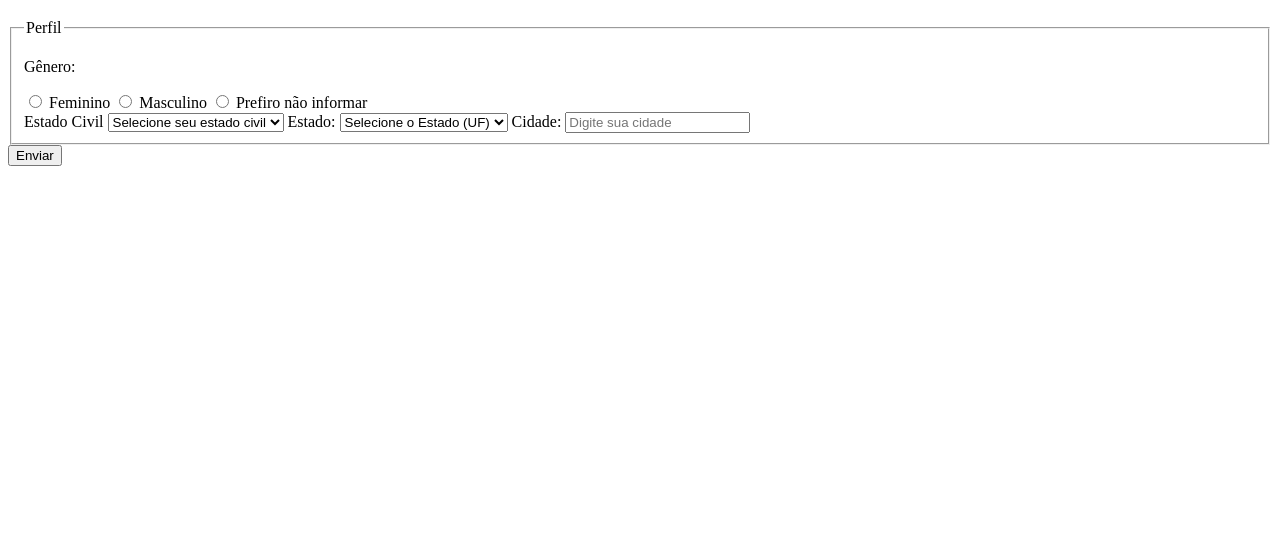
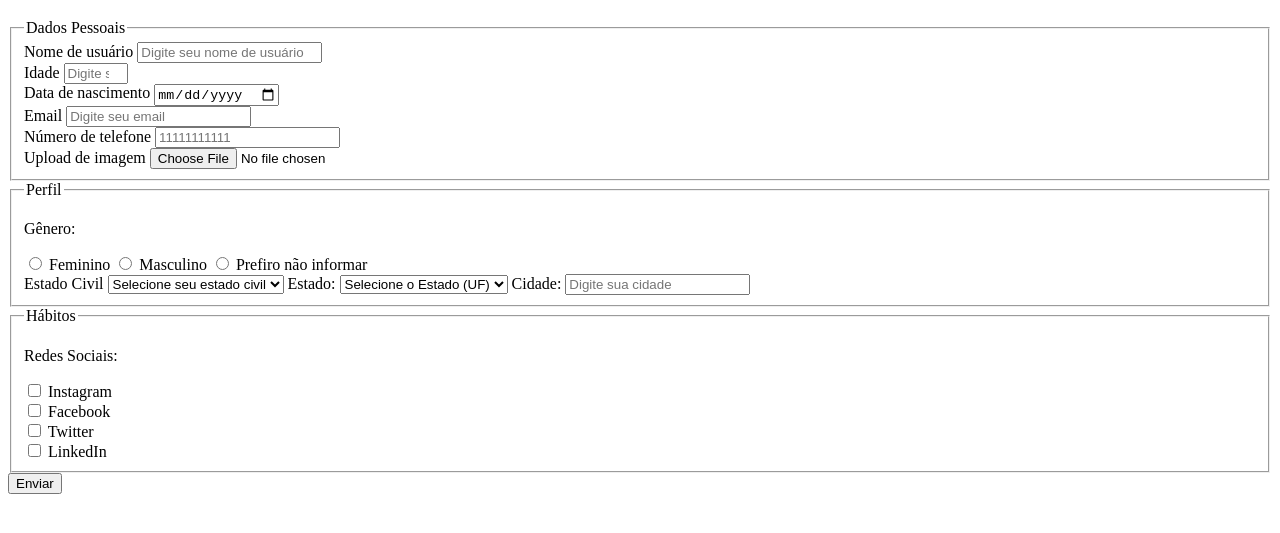
Before and after one commit to NicolasSF2006/Pesquisa_Culturama, a plain HTML site: page index.html in a window 1280 px wide. Shown: the part 61-594 px from the top of the page. Drawn offline with Linux system fonts and the light colour scheme.

Commit message:
adiciona selecao de redes sociais

```diff
--- a/index.html
+++ b/index.html
@@ -14,8 +14,7 @@
 
     <section>
         <form action="" method="get">
-            <!-- <fieldset
-
+            <fieldset>
                 <legend>Dados Pessoais</legend>
 
                 <label for="userName">Nome de usuário</label>
@@ -36,8 +35,7 @@
                 <label for="userImage">Upload de imagem</label>
                 <input type="file" name="userImage" accept="image/*">
                 <br>
-
-            </fieldset> -->
+            </fieldset>
 
             <fieldset>
                 <legend>Perfil</legend>
@@ -98,6 +96,23 @@
                 <input type="text" name="userCity" placeholder="Digite sua cidade">
             </fieldset>
 
+            <fieldset>
+
+                <legend>Hábitos</legend>
+                <p>Redes Sociais:</p>
+                <input type="checkbox" name="socialMedia" value="instagram">
+                <label for="socialMedia">Instagram</label>
+                <br>
+                <input type="checkbox" name="socialMedia" value="facebook">
+                <label for="socialMedia">Facebook</label>
+                <br>
+                <input type="checkbox" name="socialMedia" value="twitter">
+                <label for="socialMedia">Twitter</label>
+                <br>
+                <input type="checkbox" name="socialMedia" value="linkedin">
+                <label for="socialMedia">LinkedIn</label>
+            </fieldset>
+
             <button type="submit">Enviar</button>
         </form>
     </section>
```
